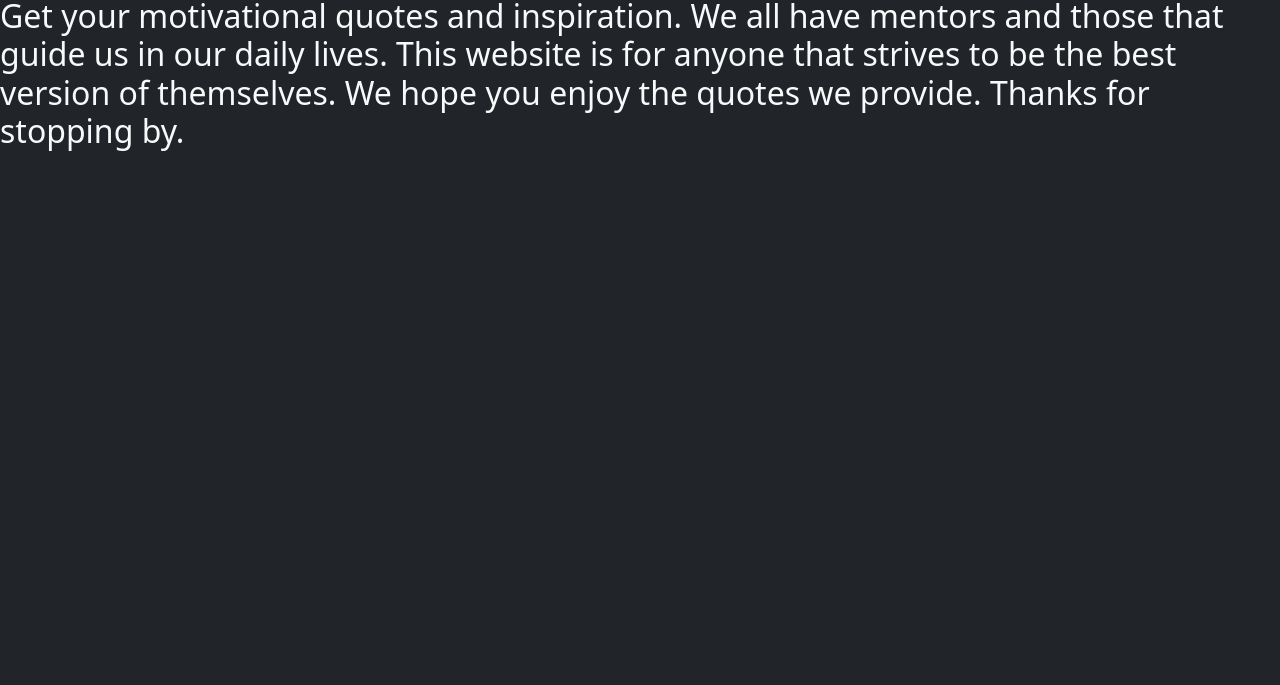
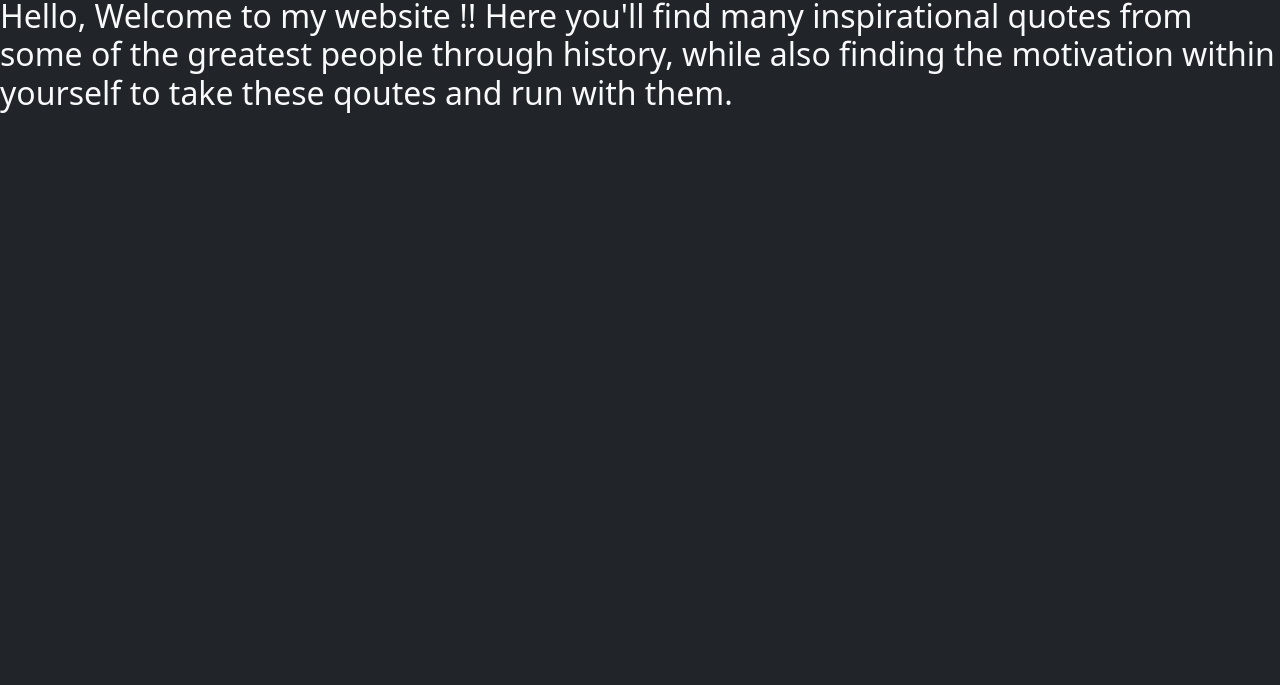
Before and after one commit to EricB23/quotes-generator, a plain HTML site: page about.html in a window 1280 px wide. Shown: the part 115-800 px from the top of the page. Drawn offline with nearby package versions, Linux system fonts and the light colour scheme.

Commit message:
minor fixes and tweaks

```diff
--- a/about.html
+++ b/about.html
@@ -48,10 +48,10 @@
     <h1 class="text-light">About Us</h1>
     <h2>
       <p>
-        Get your motivational quotes and inspiration. We all have mentors and
-        those that guide us in our daily lives. This website is for anyone that
-        strives to be the best version of themselves. We hope you enjoy the
-        quotes we provide. Thanks for stopping by.
+        Hello, Welcome to my website !! Here you'll find many inspirational
+        quotes from some of the greatest people through history, while also
+        finding the motivation within yourself to take these qoutes and run with
+        them.
       </p>
     </h2>
     <script
```
